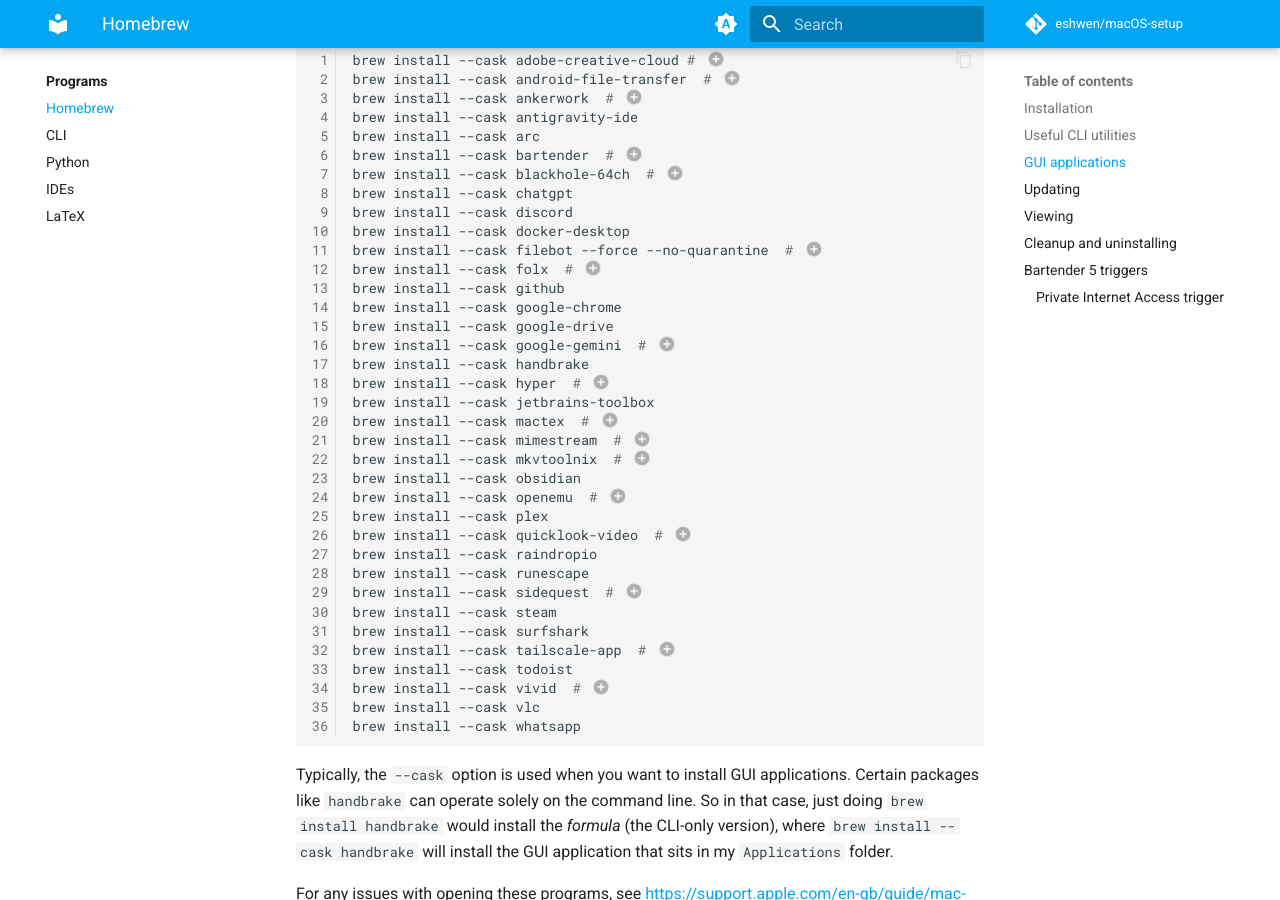
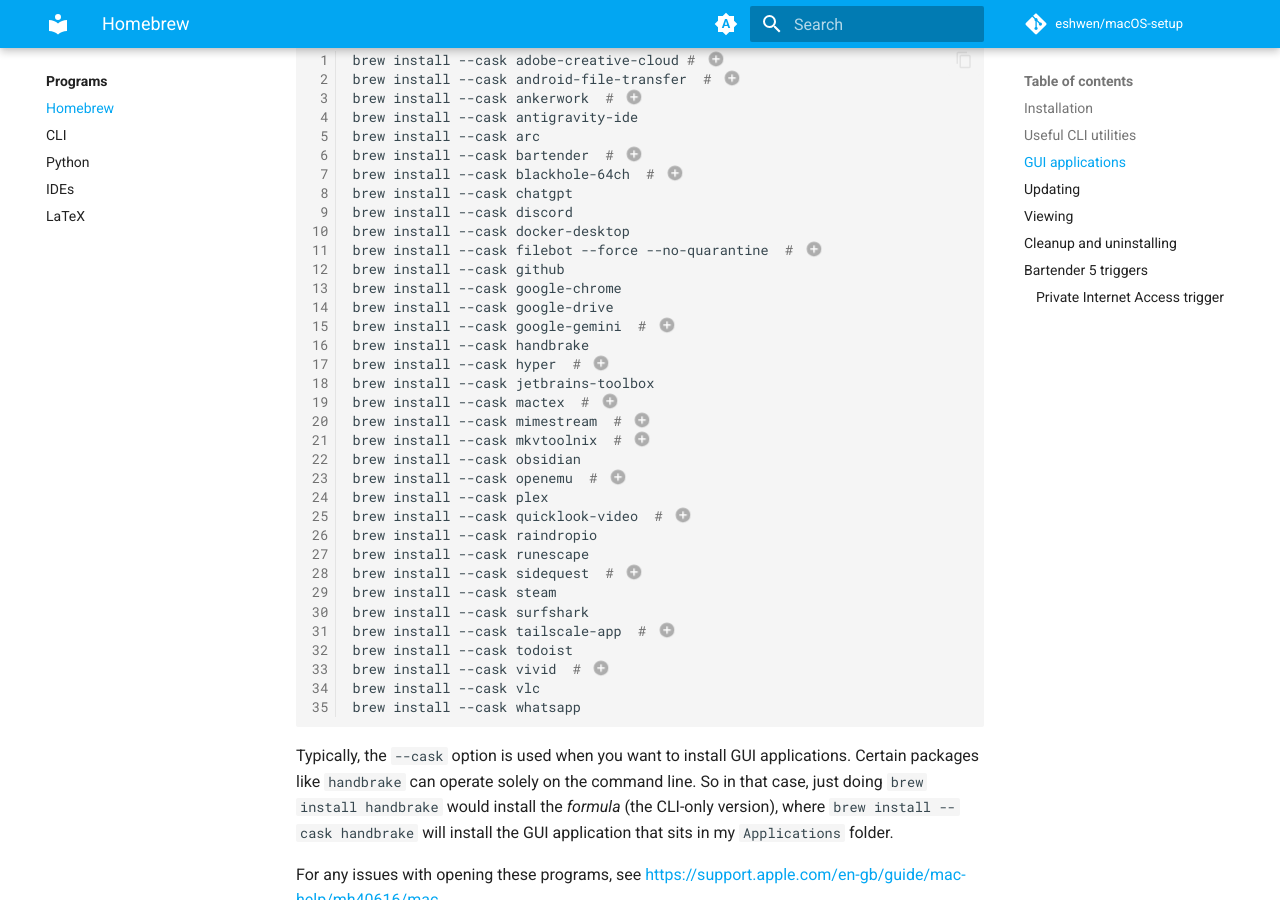
Before and after one commit to eshwen/macOS-setup, an MkDocs documentation site: the page built from docs/programs/homebrew.md, in a window 1280 px wide and 900 px high, scrolled down 902 px. Built offline with MkDocs 1.6.1 and Material for MkDocs 9.7.7, drawn with Linux system fonts in a browser that asks for light colours; comment, search, counter and statistics services are not loaded; the version menu is left out.

Commit message:
Drop Folx

````diff
--- a/docs/programs/homebrew.md
+++ b/docs/programs/homebrew.md
@@ -55,29 +55,28 @@
 brew install --cask discord
 brew install --cask docker-desktop
 brew install --cask filebot --force --no-quarantine  # (5)
-brew install --cask folx  # (6)
 brew install --cask github
 brew install --cask google-chrome
 brew install --cask google-drive
-brew install --cask google-gemini  # (17)
+brew install --cask google-gemini  # (16)
 brew install --cask handbrake
-brew install --cask hyper  # (7)
+brew install --cask hyper  # (6)
 brew install --cask jetbrains-toolbox
-brew install --cask mactex  # (8)
-brew install --cask mimestream  # (9)
-brew install --cask mkvtoolnix  # (10)
+brew install --cask mactex  # (7)
+brew install --cask mimestream  # (8)
+brew install --cask mkvtoolnix  # (9)
 brew install --cask obsidian
-brew install --cask openemu  # (11)
+brew install --cask openemu  # (10)
 brew install --cask plex
-brew install --cask quicklook-video  # (12)
+brew install --cask quicklook-video  # (11)
 brew install --cask raindropio
 brew install --cask runescape
-brew install --cask sidequest  # (13)
+brew install --cask sidequest  # (12)
 brew install --cask steam
 brew install --cask surfshark
-brew install --cask tailscale-app  # (15)
+brew install --cask tailscale-app  # (14)
 brew install --cask todoist
-brew install --cask vivid  # (14)
+brew install --cask vivid  # (13)
 brew install --cask vlc
 brew install --cask whatsapp
 ```
````
Also changed, not shown: other parts of docs/programs/homebrew.md (+12 -13 lines).
